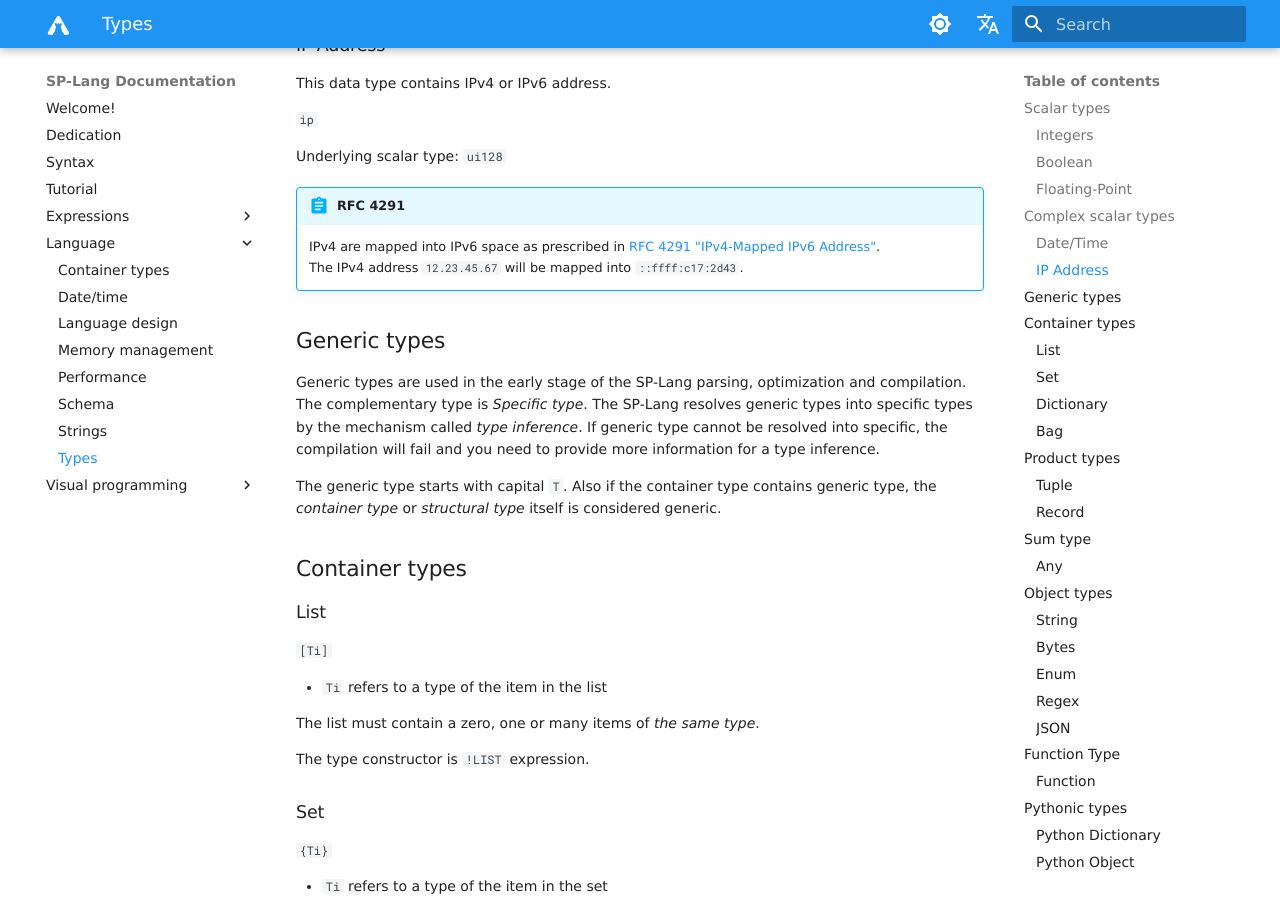
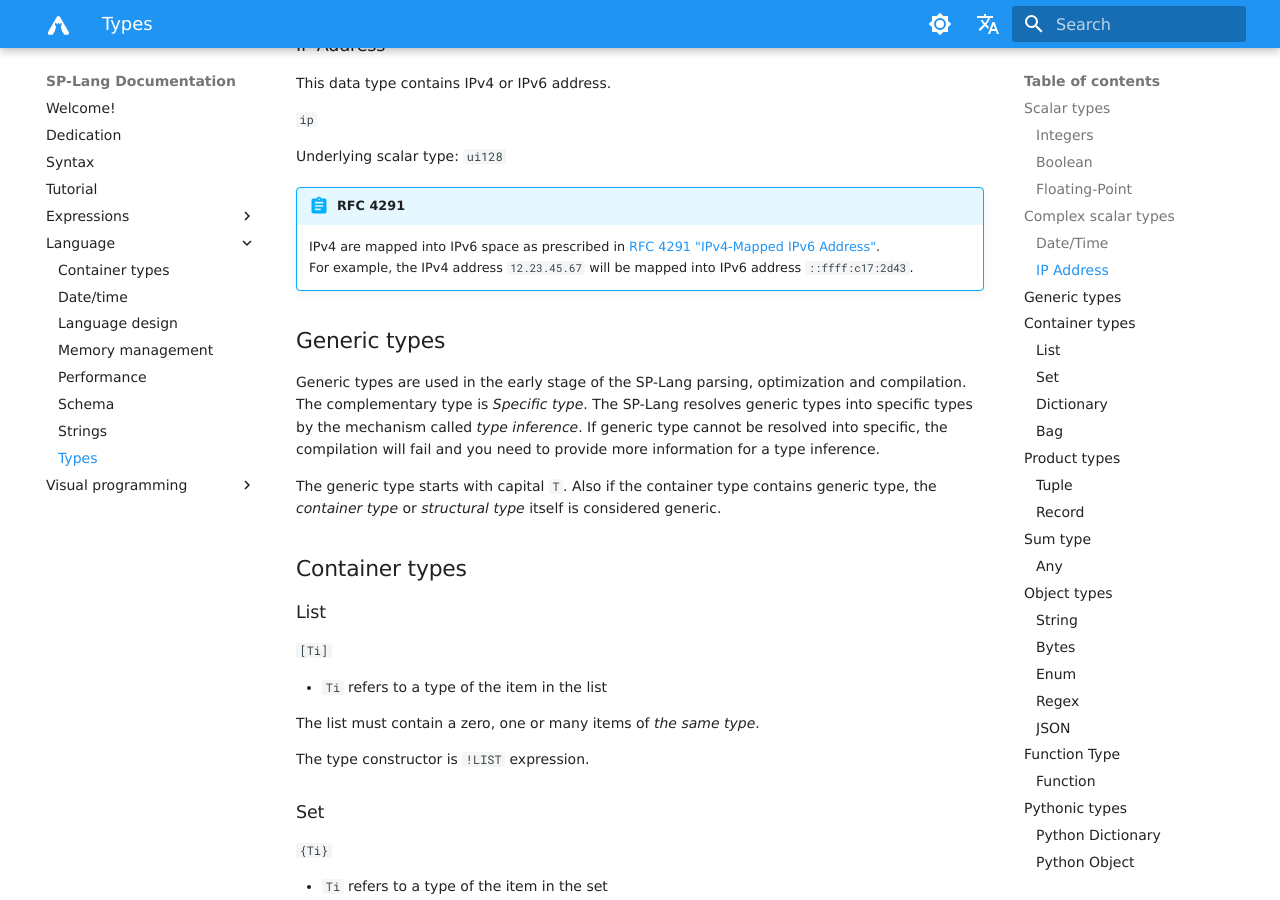
Before and after one commit to TeskaLabs/splang-docs, an MkDocs documentation site: the page built from docs/language/types.md, in a window 1280 px wide and 900 px high, scrolled down 2716 px. Built offline with MkDocs 1.6.1 and Material for MkDocs 9.7.7, drawn with Linux system fonts in a browser that asks for light colours; some web fonts are replaced; comment, search, counter and statistics services are not loaded.

Commit message:
Add small remark

```diff
--- a/docs/language/types.md
+++ b/docs/language/types.md
@@ -114,7 +114,7 @@ Underlying scalar type: `ui128`
 !!! abstract "RFC 4291"
 
     IPv4 are mapped into IPv6 space as prescribed in [RFC 4291 "IPv4-Mapped IPv6 Address"](https://datatracker.ietf.org/doc/html/rfc4291#section-2.5.5.2).
-    The IPv4 address `12.23.45.67` will be mapped into `::ffff:c17:2d43`.
+    For example, the IPv4 address `12.23.45.67` will be mapped into IPv6 address `::ffff:c17:2d43`.
 
 
 ## Generic types
```
